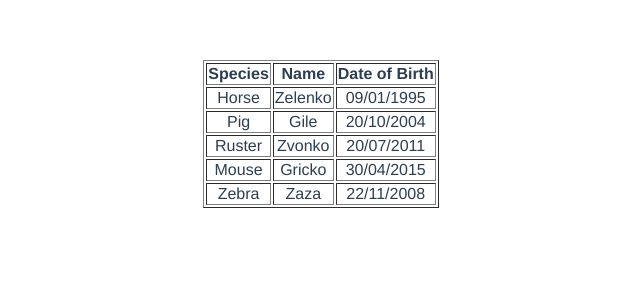
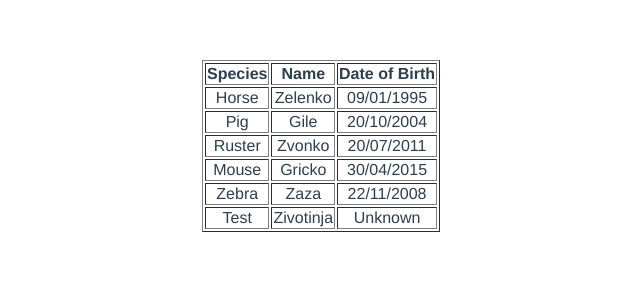
Before and after one commit to eennaa/zoo-vue, a Vue app: page / in a window 1280 px wide. Shown: the top 300 px of the page, without its empty margins (319-959 px from the left). Built offline with nearby package versions, Linux system fonts and the light colour scheme.

Commit message:
Zadatak 2

```diff
--- a/src/components/AnimalList.vue
+++ b/src/components/AnimalList.vue
@@ -7,10 +7,11 @@
           <th>Date of Birth</th>
         </thead>
         <tbody>
-          <tr v-for="animal in animals" :key="animal.id">
+          <tr v-for="animal in animals" :key="animal.id"  >
             <td> {{animal.species}} </td>
             <td> {{animal.name}} </td>
-            <td> {{animal.dateOfBirth}} </td>
+            <td v-if= "animal.dateOfBirth"> {{animal.dateOfBirth}} </td>
+            <td v-else> {{ nonexistent }} </td>
           </tr>
         </tbody>
       </table>
@@ -23,13 +24,14 @@ export default {
   name: 'AnimalList',
   data() {
     return {
-      proba: "lalalalalal",
+      nonexistent: "Unknown",
       animals: [
         {species: "Horse", name: "Zelenko", dateOfBirth: "09/01/1995"},
         {species: "Pig", name: "Gile", dateOfBirth: "20/10/2004"},
         {species: "Ruster", name: "Zvonko", dateOfBirth: "20/07/2011"},
         {species: "Mouse", name: "Gricko", dateOfBirth: "30/04/2015"},
         {species: "Zebra", name: "Zaza", dateOfBirth: "22/11/2008"},
+        {species: "Test", name: "Zivotinja"},
 
       ]
 
```
